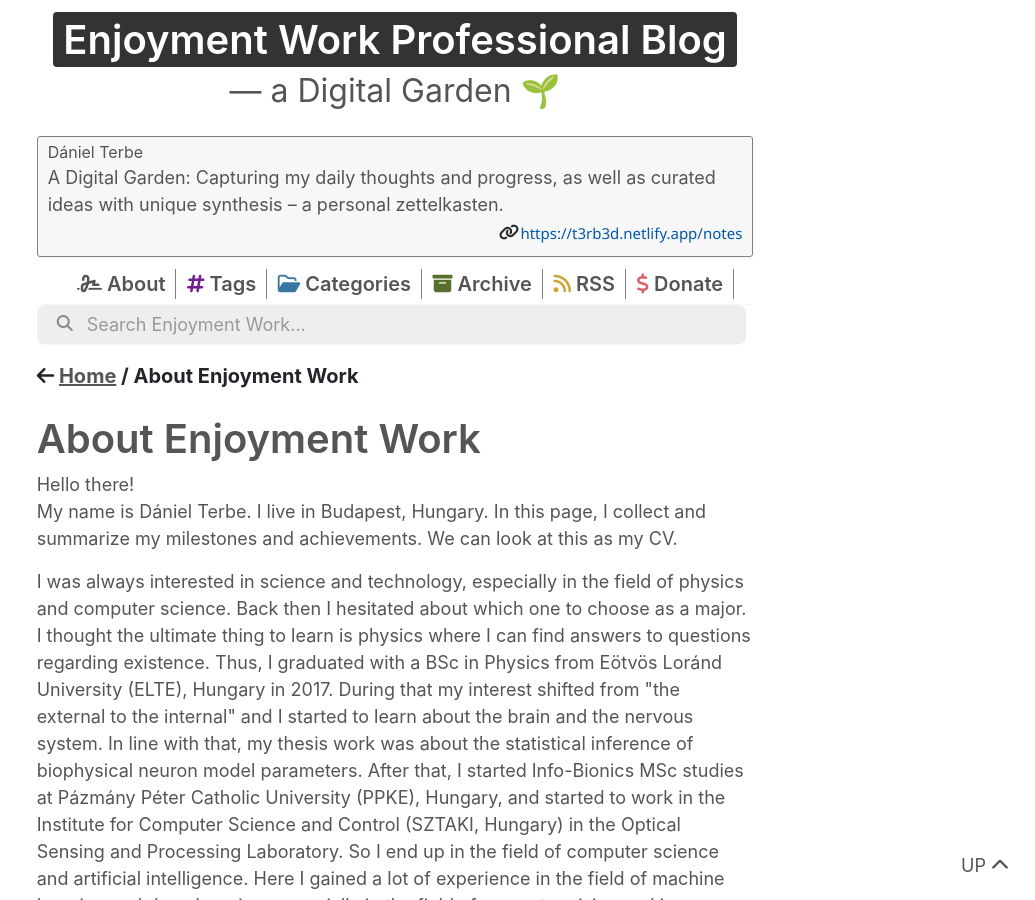
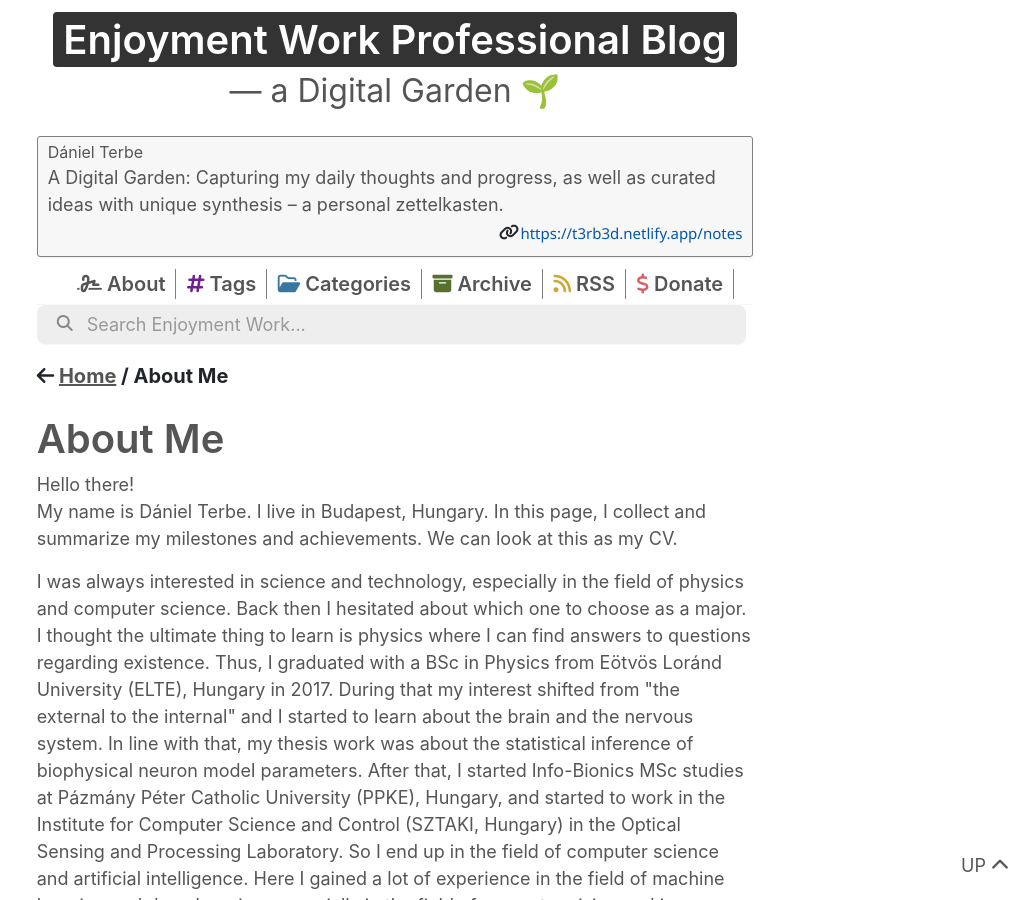
Before and after one commit to terbed/blog, a Jekyll site: the page built from _pages/about.md, in a window 1280 px wide and 900 px high. Shown: the whole window, without its empty margins (245-1280 px from the left). Built offline with Jekyll 4.4.1, drawn with Linux system fonts in a browser that asks for light colours; nearby versions of some CDN libraries.

Commit message:
about me

```diff
--- a/_pages/about.md
+++ b/_pages/about.md
@@ -1,6 +1,6 @@
 ---
 layout: post
-title: About Enjoyment Work
+title: About Me
 permalink: /about/
 content-type: eg
 author: false
```
